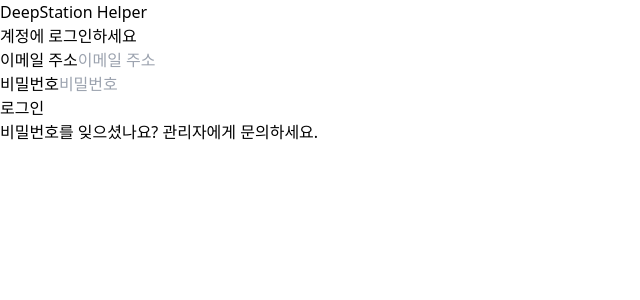
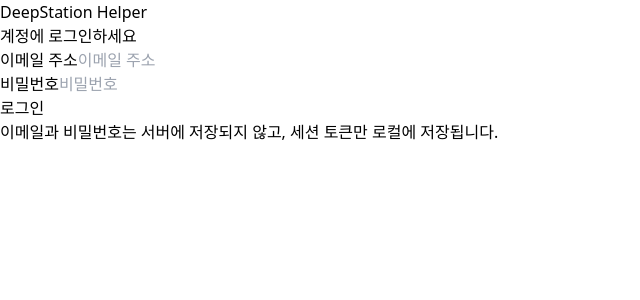
Before and after one commit to namssy/deepstation-helper, a React (Vite) app: page /#/login in a window 1280 px wide. Shown: the top 300 px of the page, without its empty margins (0-640 px from the left). Built offline with nearby package versions, Linux system fonts and the light colour scheme.

Commit message:
feat(security): update login page with security notice
- Replace password reset message with security information
- Inform users that credentials are not stored on server
- Clarify that only session tokens are stored locally

```diff
--- a/src/pages/LoginPage.jsx
+++ b/src/pages/LoginPage.jsx
@@ -132,7 +132,7 @@
 
           <div className="text-center">
             <span className="text-gray-500 text-sm">
-              비밀번호를 잊으셨나요? 관리자에게 문의하세요.
+              이메일과 비밀번호는 서버에 저장되지 않고, 세션 토큰만 로컬에 저장됩니다.
             </span>
           </div>
         </form>
```
